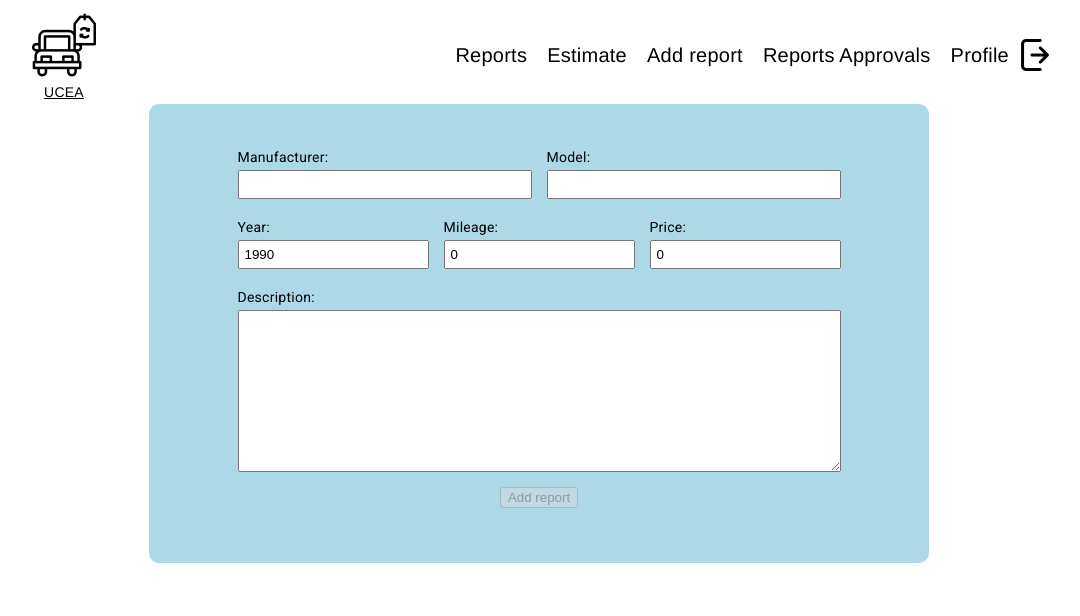
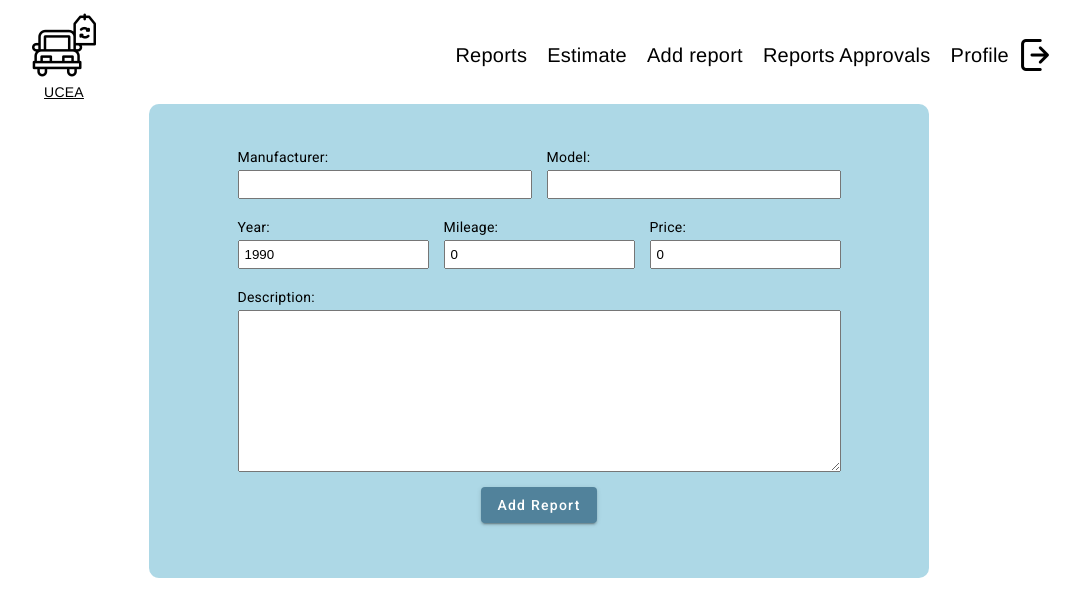
Before and after one commit to shevOle/ang-used-car-evaluation-app, an Angular app: page /add-report in a window 1280 px wide. Shown: the top 616 px of the page, without its empty margins (101-1181 px from the left). Built offline with nearby package versions, Linux system fonts and the light colour scheme; sample sign-in values are in the browser's storage.

Commit message:
refactor: replace plain button for add-report page with material

```diff
--- a/src/app/add-report/add-report.component.html
+++ b/src/app/add-report/add-report.component.html
@@ -1,8 +1,4 @@
-<form
-  class="estimate-page-form"
-  [formGroup]="addReportForm"
-  (submit)="submitForm()"
->
+<form class="estimate-page-form" [formGroup]="addReportForm">
   <div class="estimate-page-form-input">
     <label for="estimate-page-input-make">Manufacturer:</label>
     <input
@@ -64,9 +60,12 @@
     ></textarea>
   </div>
 
-  <button type="submit" class="submit-button" [disabled]="!addReportForm.valid">
-    Add report
-  </button>
+  <ucea-button
+    label="Add report"
+    [onClick]="submitForm.bind(this)"
+    visual="main"
+    class="submit-button"
+  ></ucea-button>
 
   <div class="estimate-page-form-input-errors">
     <p *ngIf="checkFormField('make', 'required')">Manufacturer is required.</p>
--- a/src/app/add-report/add-report.component.scss
+++ b/src/app/add-report/add-report.component.scss
@@ -45,7 +45,7 @@ $break-point-xs: 320px;
   justify-content: center;
 }
 
-button {
+.submit-button {
   grid-area: 4 / 1 / 4 / span 6;
   width: fit-content;
   justify-self: center;
--- a/src/app/add-report/add-report.component.ts
+++ b/src/app/add-report/add-report.component.ts
@@ -7,6 +7,7 @@ import {
   Validators,
 } from '@angular/forms';
 import { ReportService } from '../services/reports.service';
+import { CommonButton } from '../common-components/button';
 
 type FormControlFieldName =
   | 'make'
@@ -21,7 +22,7 @@ type FormControlFieldName =
 @Component({
   selector: 'ucea-add-report',
   standalone: true,
-  imports: [CommonModule, ReactiveFormsModule],
+  imports: [CommonModule, ReactiveFormsModule, CommonButton],
   templateUrl: './add-report.component.html',
   styleUrl: './add-report.component.scss',
 })
```
